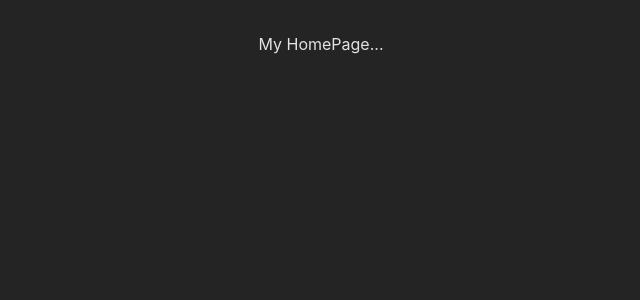
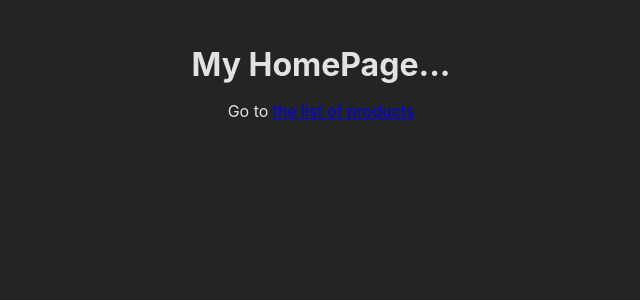
Before and after one commit to DebaKaran/react-maximillian, a React (Vite) app in the folder routecraft/: page / in a window 1280 px wide. Shown: the top 300 px of the page, without its empty margins (319-959 px from the left). Built offline with nearby package versions, Linux system fonts and the light colour scheme.

Commit message:
feat: add navigation link to Products page on HomePage using React Router Link

```diff
--- a/routecraft/src/App.tsx
+++ b/routecraft/src/App.tsx
@@ -1,11 +1,9 @@
 import { RouterProvider } from "react-router-dom";
 import "./App.css";
 import router from "./router/router";
-import router1 from "./router/router1";
 
 function App() {
-  // return <RouterProvider router={router} />;
-  return <RouterProvider router={router1} />;
+  return <RouterProvider router={router} />;
 }
 
 export default App;
--- a/routecraft/src/pages/HomePage.tsx
+++ b/routecraft/src/pages/HomePage.tsx
@@ -1,11 +1,19 @@
 /* eslint-disable no-empty-pattern */
 /* eslint-disable @typescript-eslint/no-empty-object-type */
 import React from "react";
+import { Link } from "react-router-dom";
 
 interface HomePageProps {}
 
 const HomePage: React.FC<HomePageProps> = ({}) => {
-  return <div>My HomePage...</div>;
+  return (
+    <>
+      <h1>My HomePage...</h1>
+      <p>
+        Go to <Link to="/products">the list of products</Link>
+      </p>
+    </>
+  );
 };
 
 export default HomePage;
```
